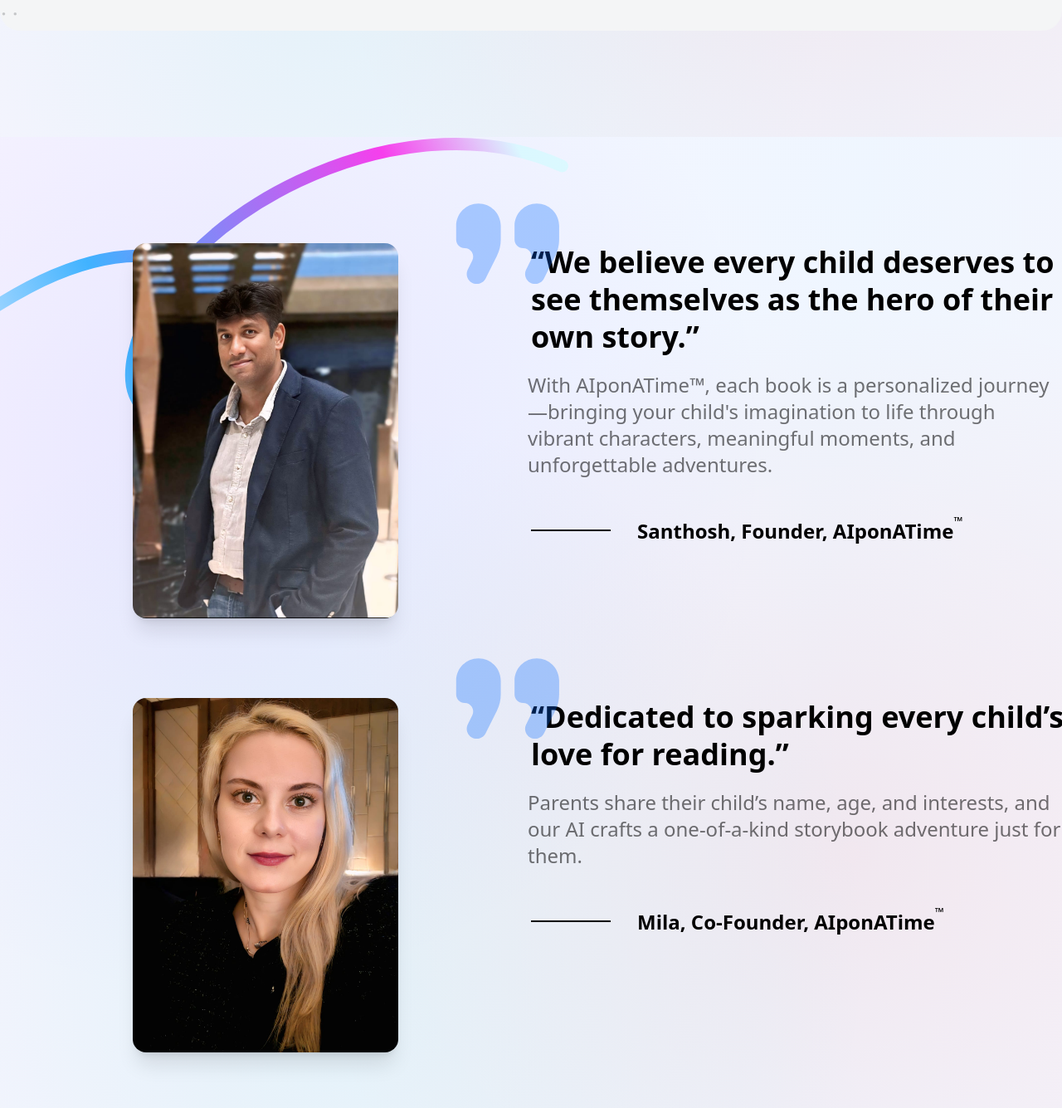
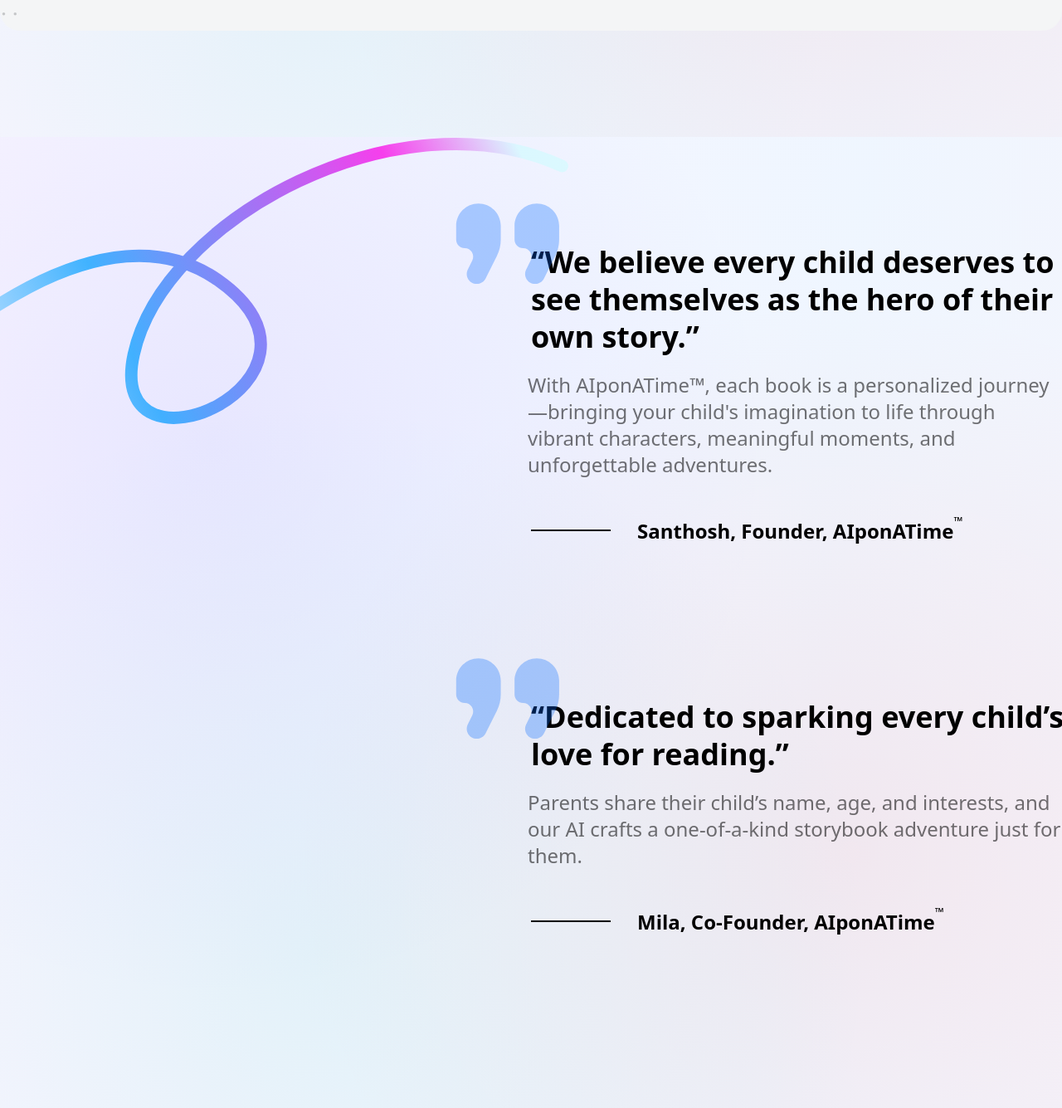
Before and after one commit to yablokolabs/aiponatime, a Next.js app in the folder package/: page / in a window 1280 px wide. Shown: the part 1794-3129 px from the top of the page at 83% size. Built offline with nearby package versions, Linux system fonts and the light colour scheme.

Commit message:
hide founder and co-founder

```diff
--- a/package/src/components/Home/Dedicated/index.tsx
+++ b/package/src/components/Home/Dedicated/index.tsx
@@ -23,7 +23,7 @@
                 alt="Founder"
                 width={350}
                 height={450}
-                className="rounded-2xl shadow-xl object-contain w-full h-auto"
+                className="rounded-2xl shadow-xl object-contain w-full h-auto invisible"
                 priority
               />
             </div>
@@ -62,7 +62,7 @@
                 alt="Co-Founder"
                 width={350}
                 height={450}
-                className="rounded-2xl shadow-xl object-contain w-full h-auto"
+                className="rounded-2xl shadow-xl object-contain w-full h-auto invisible"
                 priority
               />
             </div>
```
